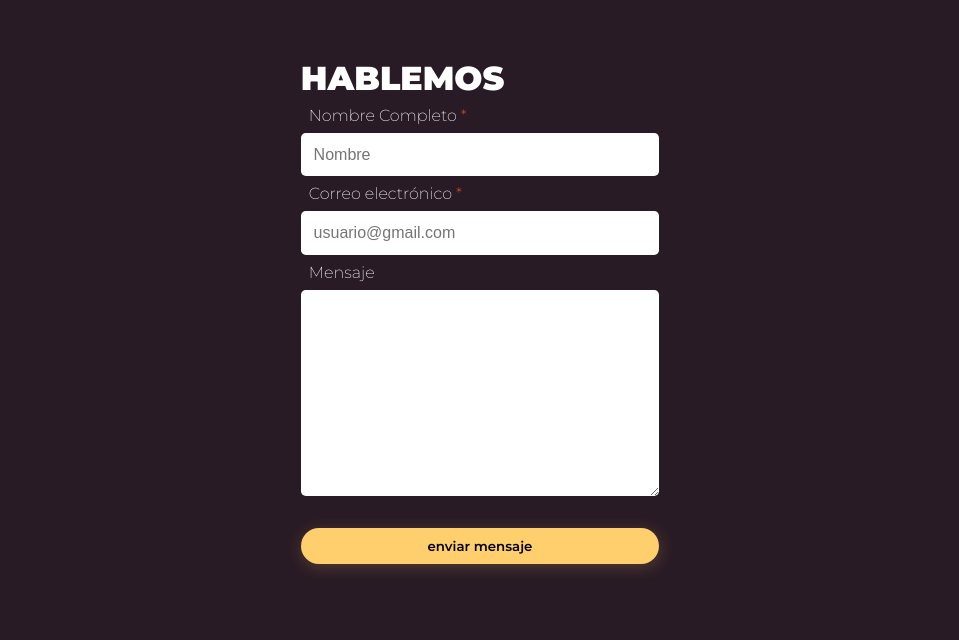
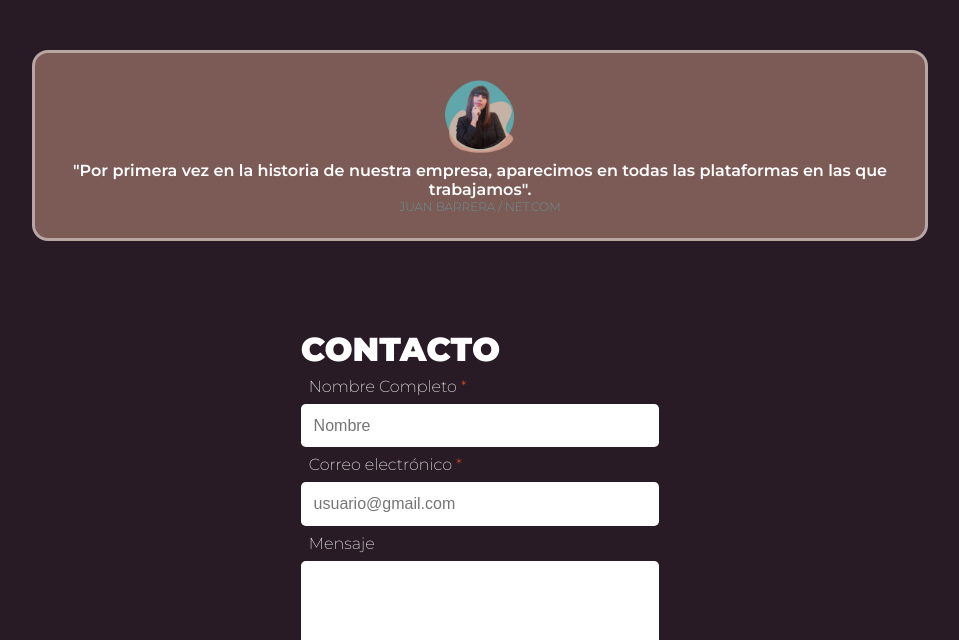
Before and after one commit to ClaudiaPiBa/Portfolio-Clau, a plain HTML site: page index.html in a window 1280 px wide. Shown: the part 2049-2689 px from the top of the page, without its empty margins (160-1119 px from the left). Drawn offline with Linux system fonts and the light colour scheme.

Commit message:
add-comment

```diff
--- a/index.html
+++ b/index.html
@@ -88,19 +88,31 @@
                         </div>
                 </div>
             </article>
-
+        </section>
+        <section class="comment-container">
+            <article class="comment">
+                <div class="comment-image">
+                  <img src="Assets/photoClau.png" alt="" width="80px">
+                </div>
+                <p class="comment-text">
+                  "Por primera vez en la historia de nuestra empresa, aparecimos en todas las plataformas en las que trabajamos".
+                </p>
+                <p class="comment-title">
+                  JUAN BARRERA / NET.COM
+                </p>
+              </article>
         </section>
        <section class="contact" id="contact">
         <div class="contact-container">
             <form id="form" action="https://formsubmit.co/clau.pinas.bar@gmail.com" method="POST"" class="form">
-                <h5><span>HABLEMOS</span></h5>
+                <h5><span>CONTACTO</span></h5>
                 <label for="name">Nombre Completo <span>*</span></label>
                 <input name="name" required type="text" placeholder="Nombre">
                 <label for="email">Correo electrónico <span>*</span></label>
                 <input name="email" type="email" required placeholder="usuario@gmail.com">
                 <label for="message">Mensaje</label>
                 <textarea name="message" rows="10"></textarea>
-                <button type="submit" class="cv">enviar mensaje</button>
+                <button type="submit" class="cv">ENVIAR MENSAJE</button>
                 <tipo de entrada="nombre oculto"="_captcha" valor="falso"></tipo>
               </form>
 
--- a/style.css
+++ b/style.css
@@ -27,6 +27,7 @@ body{
                          'main main'
                          'about about'
                          'projects proyects'
+                         'comment comment'
                          'contact contact'
                          'footer footer';
     align-items: center;
@@ -221,6 +222,39 @@ main span:hover{
     display: flex;
     justify-content: space-around;
 }
+.comment-container{
+    grid-area: comment;
+    display: flex;
+    flex-direction: column;
+    justify-content: center;
+    align-items: center;
+  }
+  .comment{
+    background: #f7b9a167;
+    padding: 1.5em;
+    width: 70%;
+    border-radius: 1em;
+    border: 3.98px solid rgba(255, 255, 255, 0.46);
+    text-align: center;
+
+  }
+  .comment-image {
+    text-align: center;
+  }
+  .comment-text {
+    font-weight:600;
+  }
+
+  .comment-title {
+    font-size: 12px;
+    color:#61A6AB;
+    text-transform: uppercase;
+  }
+
+  .project, .comment {
+    margin-block: 2.5em;
+  }
+
 .contact{
     grid-area: contact;
 }
@@ -260,6 +294,7 @@ main span:hover{
   }
   .form textarea {
     margin-bottom: 2em;
+    height: 8em;
   }
 
 .form button{
@@ -271,7 +306,3 @@ main span:hover{
     text-align: center;
       margin-bottom: 1em;
 }
-
-  #trucazo {
-    opacity: 0;
-  }
```
